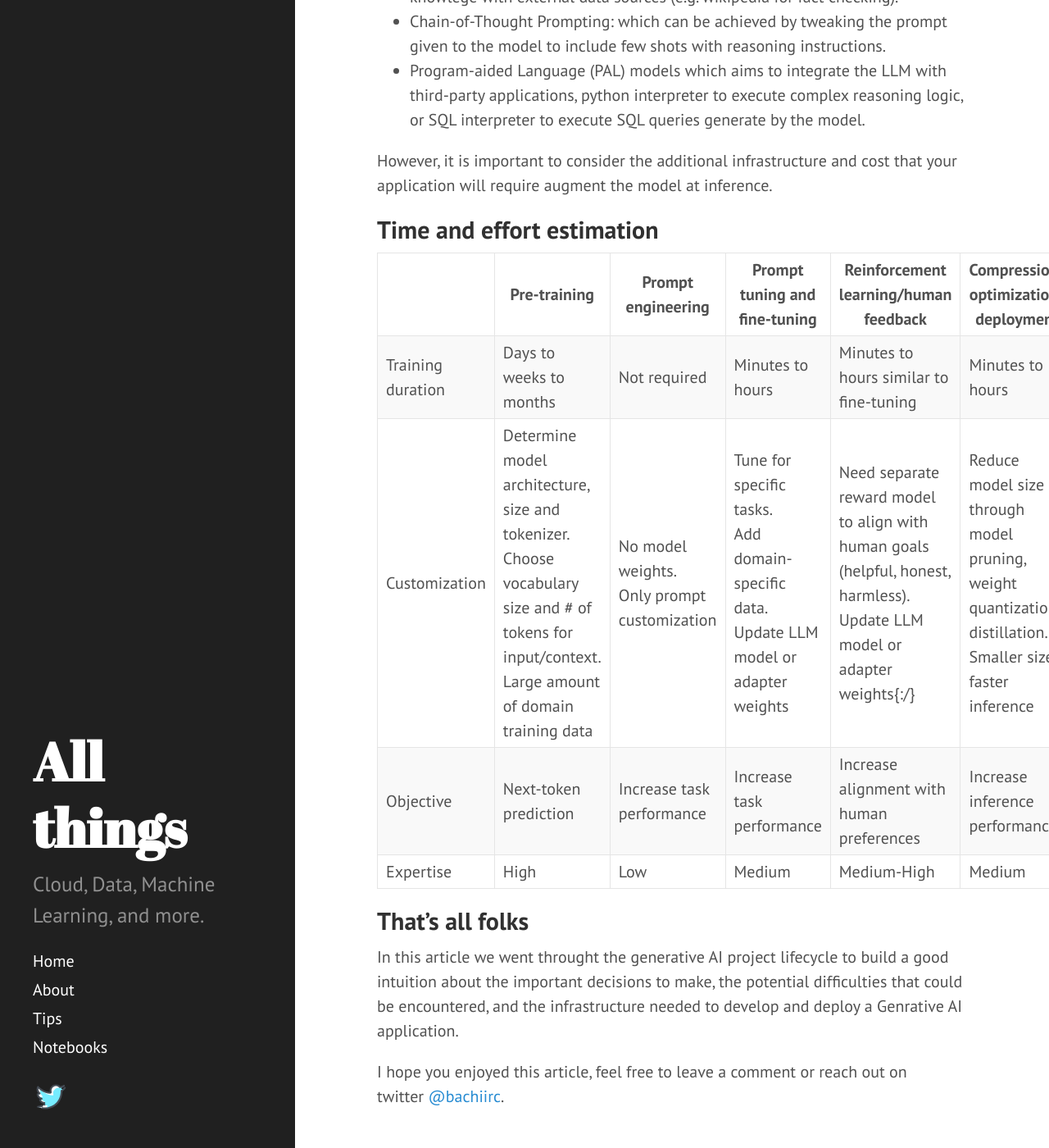
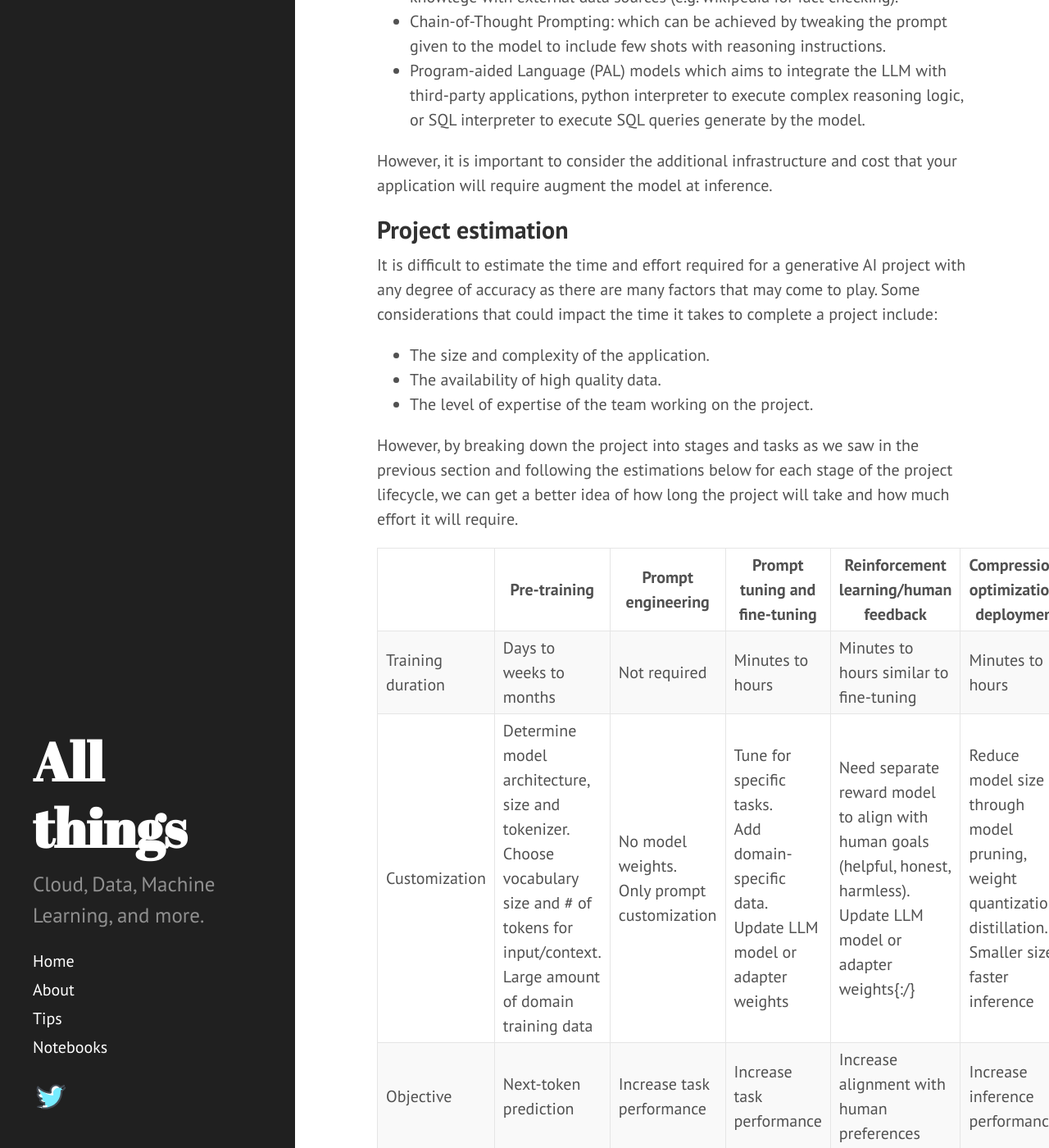
Before and after one commit to dzlab/dzlab.github.io, a Jekyll site: the page built from _posts/2023-07-30-genai-lifecycle.md, in a window 1280 px wide and 1400 px high, scrolled down 3492 px. Shown: the whole window at 82% size. Built offline with Jekyll 4.4.1, drawn with Linux system fonts in a browser that asks for light colours; nearby versions of some CDN libraries; a script that is not in the unit is left out; the table of contents is made by our own code; some of the changed text lies outside the part shown.

Commit message:
project estimation

```diff
--- a/_posts/2023-07-30-genai-lifecycle.md
+++ b/_posts/2023-07-30-genai-lifecycle.md
@@ -55,7 +55,15 @@ Those limitations can be overcome by some powerful techniques like:
 
 However, it is important to consider the additional infrastructure and cost that your application will require augment the model at inference.
 
-## Time and effort estimation
+## Project estimation
+It is difficult to estimate the time and effort required for a generative AI project with any degree of accuracy as there are many factors that may come to play. Some considerations that could impact the time it takes to complete a project include:
+
+- The size and complexity of the application.
+- The availability of high quality data.
+- The level of expertise of the team working on the project.
+
+However, by breaking down the project into stages and tasks as we saw in the previous section and following the estimations below for each stage of the project lifecycle, we can get a better idea of how long the project will take and how much effort it will require.
+
 
 ||Pre-training|Prompt engineering|Prompt tuning and fine-tuning|Reinforcement learning/human feedback|Compression/ optimization/ deployment|
 |-|
@@ -64,8 +72,12 @@ However, it is important to consider the additional infrastructure and cost that
 |Objective|Next-token prediction|Increase task performance|Increase task performance|Increase alignment with human preferences|Increase inference performance|
 |Expertise|High|Low|Medium|Medium-High|Medium|
 
+It is important to remember that these are just estimates. The actual time and effort required for a generative AI project may vary depending on a number of factors. However, by following the guidelines above, we can get a better idea of how long a given project will take and how much effort it will require.
 
 ## That's all folks
-In this article we went throught the generative AI project lifecycle to build a good intuition about the important decisions to make, the potential difficulties that could be encountered, and the infrastructure needed to develop and deploy a Genrative AI application.
+In this article we went throught the generative AI project lifecycle to build a good intuition about the important decisions to make, the potential difficulties that could be encountered, and the infrastructure needed to develop and deploy a Genrative AI application. We also saw how we can estimate to a certain degree the time and effort required to complete a generative AI project.
+
+
+
 
 I hope you enjoyed this article, feel free to leave a comment or reach out on twitter [@bachiirc](https://twitter.com/bachiirc).
```
Also changed, not shown: other parts of _posts/2023-07-30-genai-lifecycle.md (+1 -1 lines).
